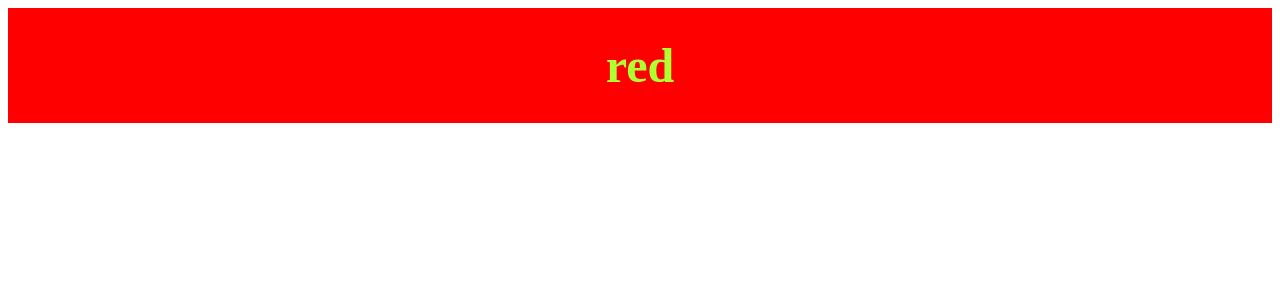
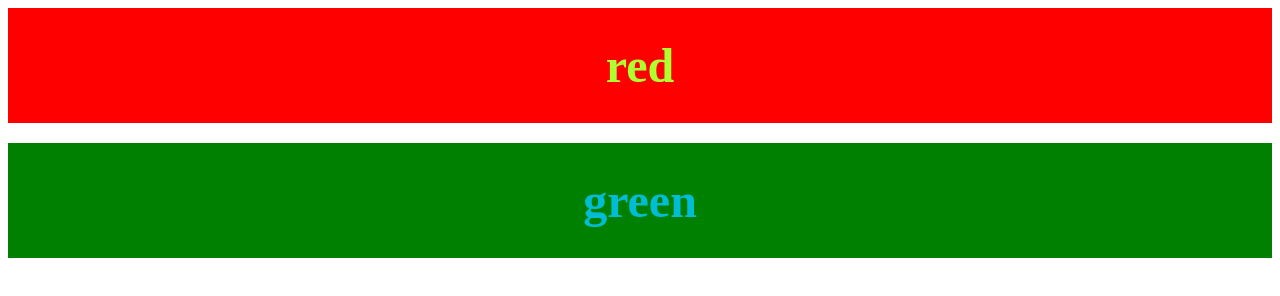
Before and after one commit to Nic147/test-git.loc, a plain HTML site: page index.html in a window 1280 px wide. Drawn offline with Linux system fonts and the light colour scheme.

Commit message:
Добавили блок green

```diff
--- a/index.html
+++ b/index.html
@@ -16,9 +16,15 @@
             background-color: red;
             color: greenyellow;
         }
+
+        .green{
+            background-color: green;
+            color: #00bcd4;
+        }
     </style>
 </head>
 <body>
     <div class="red">red</div>
+    <div class="green">green</div>
 </body>
 </html>
```
